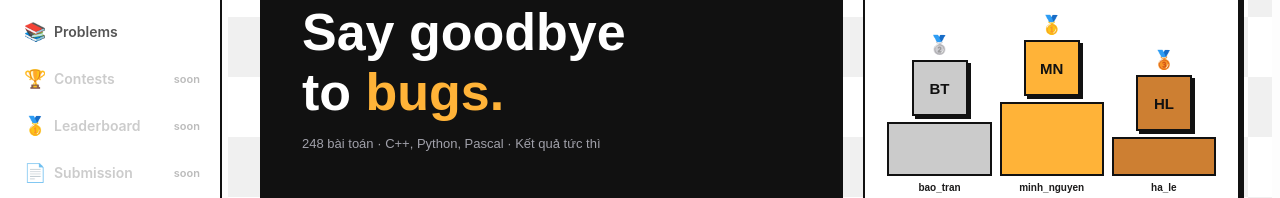
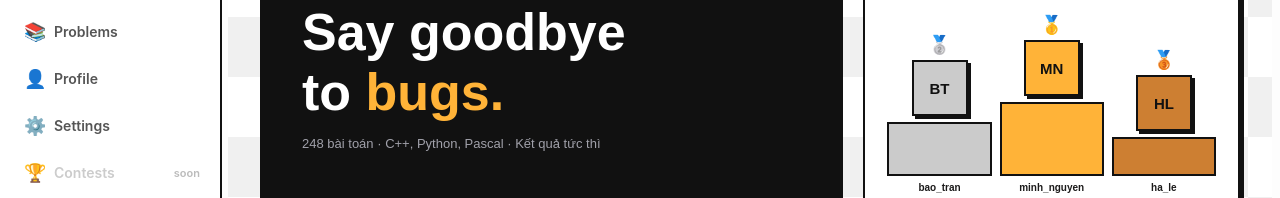
Before and after one commit to WTrungs/ByeBug, a React (Vite) app in the folder frontend/: page /home in a window 1280 px wide. Shown: the part 171-369 px from the top of the page. Built offline with nearby package versions, Linux system fonts and the light colour scheme; no server answers; sample sign-in values are in the browser's storage.

Commit message:
refactor: add profile and settings links to user sidebar

```diff
--- a/frontend/src/components/UserSidebar.tsx
+++ b/frontend/src/components/UserSidebar.tsx
@@ -9,6 +9,8 @@ const menuItems = [
     { key: 'home', label: 'Trang chủ', icon: '🏠', path: '/home' },
     { key: 'statistics', label: 'Statistics', icon: '📊', path: '/statistics' },
     { key: 'problems', label: 'Problems', icon: '📚', path: '/problems' },
+    { key: 'profile', label: 'Profile', icon: '👤', path: '/profile/me' },
+    { key: 'settings', label: 'Settings', icon: '⚙️', path: '/settings' },
     { key: 'contests', label: 'Contests', icon: '🏆', path: null },
     { key: 'leaderboard', label: 'Leaderboard', icon: '🥇', path: null },
     { key: 'submission', label: 'Submission', icon: '📄', path: null },
@@ -23,7 +25,9 @@ const UserSidebar: React.FC = () => {
     const activeKey = location.pathname === '/home' ? 'home'
         : location.pathname === '/statistics' ? 'statistics'
             : location.pathname.startsWith('/problems') ? 'problems'
-                : '';
+                : location.pathname.startsWith('/profile') ? 'profile'
+                    : location.pathname === '/settings' ? 'settings'
+                        : '';
 
     const handleLogout = () => {
         localStorage.removeItem('USER');
```
